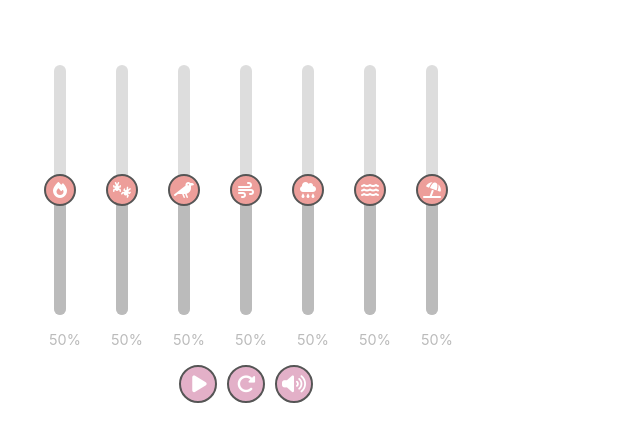
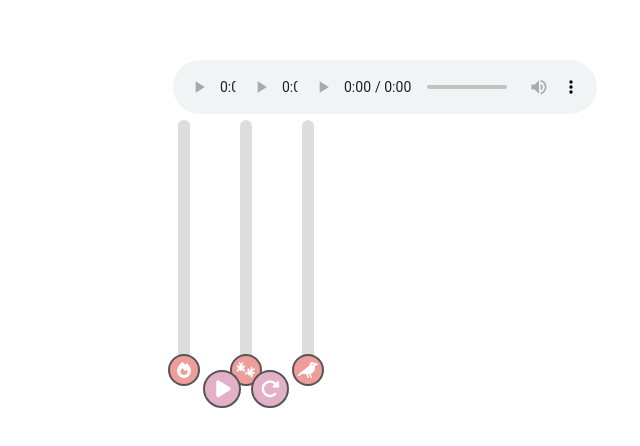
Before and after one commit to weiying-chen/noice, a React (Vite) app: page / in a window 1280 px wide. Shown: the part 166-612 px from the top of the page, without its empty margins (394-1034 px from the left). Built offline with nearby package versions, Linux system fonts and the light colour scheme.

Commit message:
Make play control work again

```diff
--- a/src/App.tsx
+++ b/src/App.tsx
@@ -1,4 +1,4 @@
-import { useState, useRef, useEffect } from 'react';
+import { useState, useRef, createRef, forwardRef } from 'react';
 import AudioSlider from './components/AudioSlider';
 import Control from './components/Control';
 // import useAudio from './hooks/useAudio';
@@ -10,95 +10,95 @@ const audios = [
   { src: '/fire.mp3', icon: '\\f06d' },
   { src: '/crickets.mp3', icon: '\\e4d0' },
   { src: '/birds.mp3', icon: '\\f520' },
-  { src: '/wind.mp3', icon: '\\f72e' },
-  { src: '/rain.mp3', icon: '\\f73d' },
-  { src: '/river.mp3', icon: '\\f773' },
-  { src: '/waves.mp3', icon: '\\f5ca' },
+  // { src: '/wind.mp3', icon: '\\f72e' },
+  // { src: '/rain.mp3', icon: '\\f73d' },
+  // { src: '/river.mp3', icon: '\\f773' },
+  // { src: '/waves.mp3', icon: '\\f5ca' },
 ];
 
-const defaultSliderValue = 50
+const useAudioPlayer = (audios, options) => {
+  const [isPlayingAudio, setIsAudioPlaying] = useState(false);
 
-function App() {
-  const audioRefs = audios.map(() => useRef(null));
-  const [isPlayingAudio, setIsPlayingAudio] = useState(false);
-
-  const { sliderValues, setSliderValues, handleSliderChange } = useSlider(
-    audios,
-    audioRefs,
-    defaultSliderValue
+  const audioRefs = useRef(
+    audios.map((audio) => ({
+      ...audio,
+      ref: createRef(),
+    })),
   );
 
   function playAudio() {
     if (!isPlayingAudio) {
-      audioRefs.forEach((audioRef) => {
-        if (audioRef.current) {
-          audioRef.current.play();
+      if (audioRefs && audioRefs.current[0]) {
+        console.log('volume:', audioRefs.current[0].ref.current.volume);
       }
-      });
-
-      setIsPlayingAudio(true);
+      audioRefs.current?.forEach((audioRef) => audioRef.ref.current.play());
+      setIsAudioPlaying(true);
     } else {
-      audioRefs.forEach((audioRef) => {
-        if (audioRef.current) {
-          audioRef.current.pause();
-        }
-      });
-
-      setIsPlayingAudio(false);
+      audioRefs.current?.forEach((audioRef) => audioRef.ref.current?.pause());
+      setIsAudioPlaying(false);
     }
   }
 
   function resetAudio() {
-    setSliderValues((prevSliderValues) =>
-      prevSliderValues.map(() => defaultSliderValue)
-    );
-
-    audioRefs.forEach((audioRef, index) => {
+    audioRefs.current?.forEach((audioRef, index) => {
       if (audioRef.current) {
-        audioRef.current.volume = defaultSliderValue / 100;
+        audioRef.current.volume = options.defaultVolume / 100;
       }
     });
   }
 
-  function amplifyAudio() {
-    const increasedSliderValue = 20
+  return {
+    isPlayingAudio,
+    playAudio,
+    resetAudio,
+    audioRefs: audioRefs.current,
+  };
+};
 
-    setSliderValues((prevSliderValues) =>
-      prevSliderValues.map((prevSliderValue) => {
-        return prevSliderValue + increasedSliderValue;
-      })
-    );
+const defaultSliderValue = 50;
 
-    audioRefs.forEach((audioRef, index) => {
-      if (audioRef.current) {
-        audioRef.current.volume =
-          audioRef.current.volume + (increasedSliderValue / 100);
-      }
-    });
+const Audio = forwardRef((props, ref) => {
+  // const { src, icon, ref } = audioRef;
+  const { src, icon } = props;
+
+  function handleVolumeChange(value) {
+    ref.current.volume = value / 100;
+    // ref.current.volume = 1;
   }
 
   return (
-    <>
-      <div className="audios">
-        {audios.map((audio, index) => (
-          <div key={index} className="audio">
-            <audio ref={audioRefs[index]} loop>
-              <source src={audio.src} type="audio/mpeg" />
-              Your browser does not support the audio element.
+    <div className="audio">
+      <audio ref={ref} loop controls>
+        <source src={src} type="audio/mpeg" /> Your browser does
+        not support the audio element.
       </audio>
       <div className="slider-wrapper">
         <AudioSlider
           min={0}
           max={100}
           step={1}
-                value={sliderValues[index]}
-                onChange={(newValue) => handleSliderChange(index, newValue)}
-                icon={audio.icon}
+          value={ref.current?.volume}
+          onChange={handleVolumeChange}
+          icon={icon}
           vertical
         />
-              <p>{sliderValues[index]}%</p>
       </div>
     </div>
+  );
+});
+
+function App() {
+  const { isPlayingAudio, playAudio, resetAudio, audioRefs } =
+
+  useAudioPlayer(audios, {
+    defaultVolume: defaultSliderValue,
+  });
+
+  return (
+    <>
+      <div className="audios">
+        {audioRefs.map((audioRef, index) => (
+          <Audio key={audioRef.src} {...audioRef} />
         ))}
       </div>
       <div className="controls">
@@ -107,7 +107,6 @@ function App() {
           icon={isPlayingAudio ? "\\f04c" : "\\f04b"}
         />
         <Control onClick={resetAudio} icon="\f2f9" />
-        <Control onClick={amplifyAudio} icon="\f028" />
       </div>
     </>
   );
```
Lines whose indentation alone changed are shown as unchanged.
